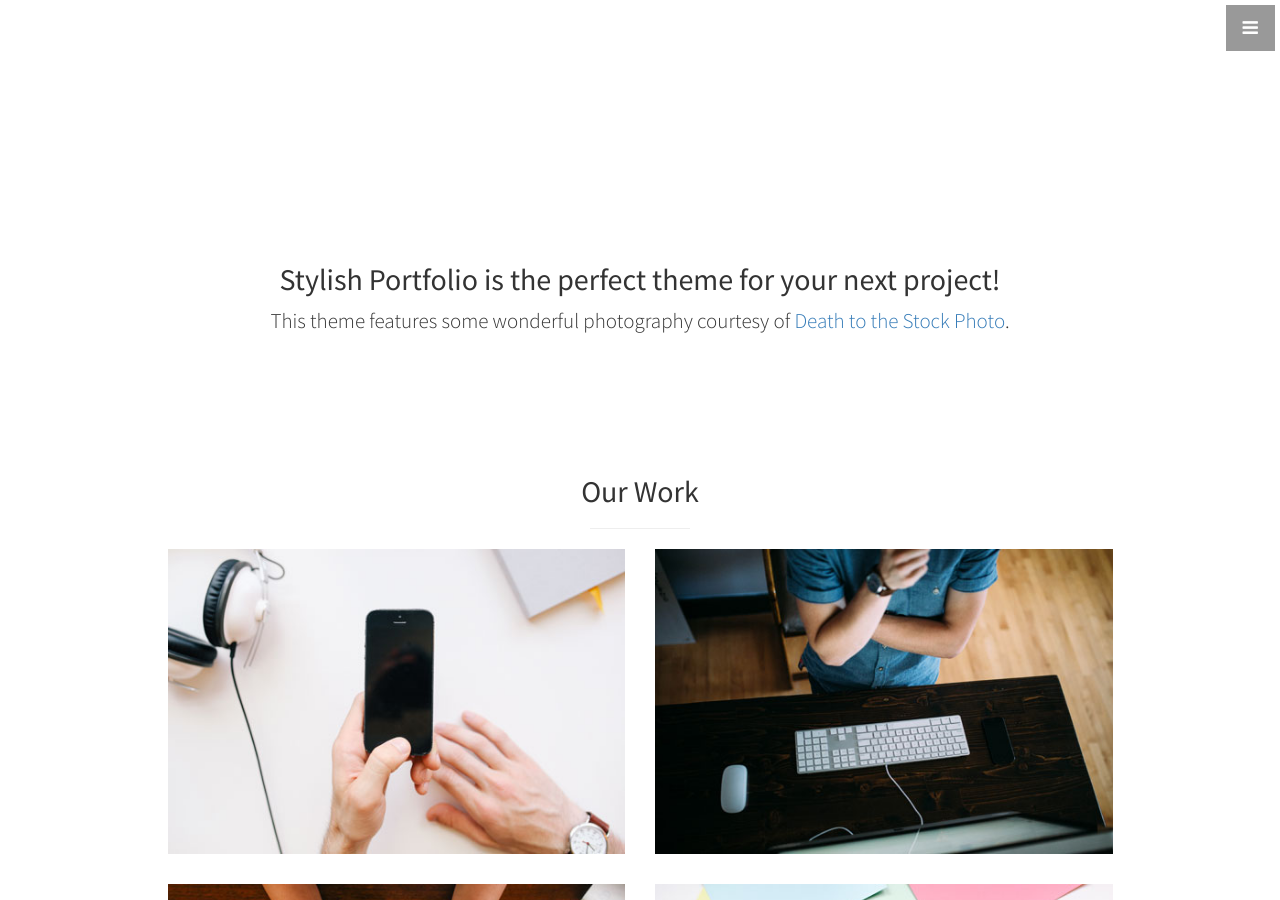
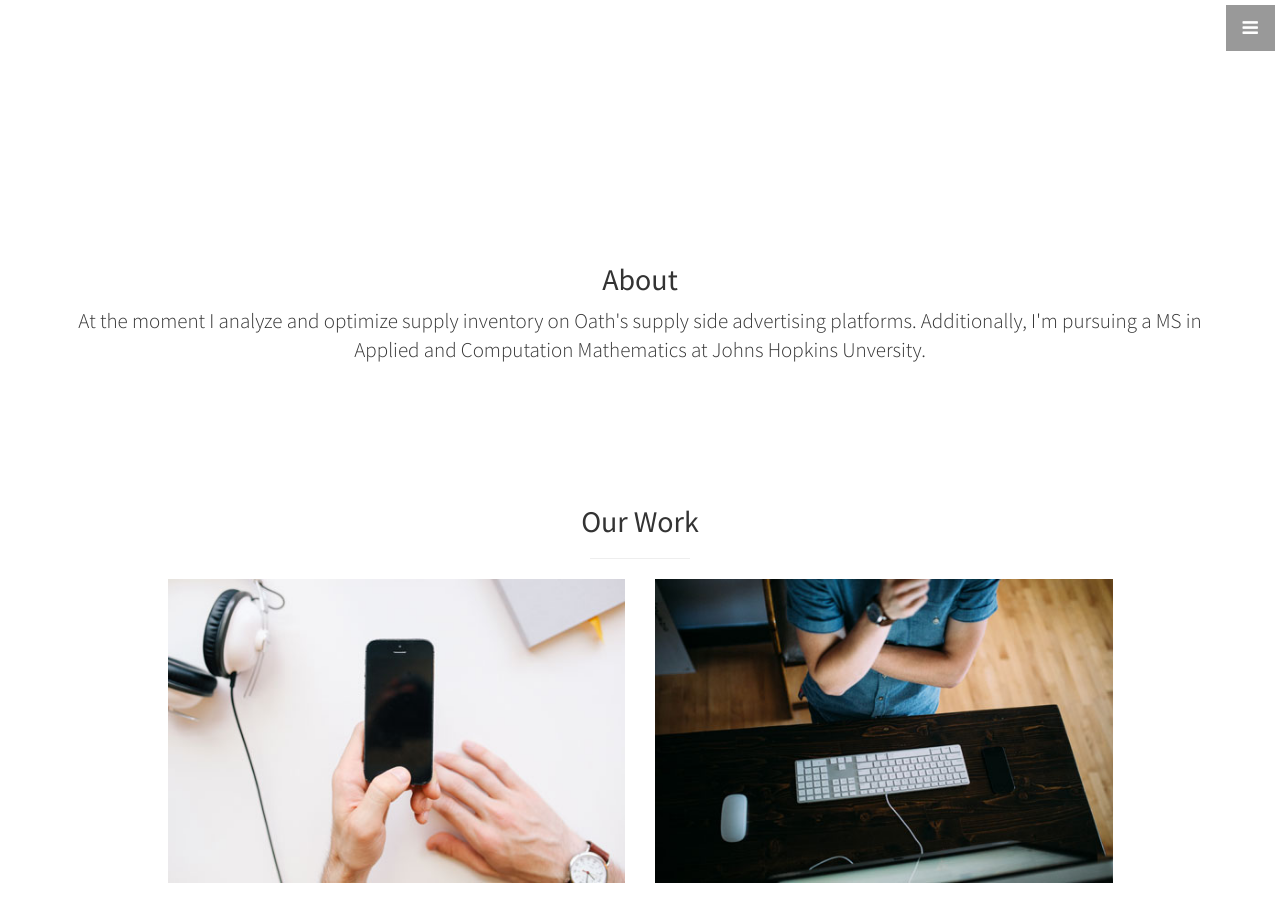
Before and after one commit to healyt22/healyt22.github.io, a Jekyll site: the page built from index.html, in a window 1280 px wide and 900 px high, scrolled down 907 px. Built offline with Jekyll 4.4.1, drawn with Linux system fonts in a browser that asks for light colours.

Commit message:
messin with stuff

```diff
--- a/_includes/about.html
+++ b/_includes/about.html
@@ -2,8 +2,9 @@
   <div class="container">
     <div class="row">
       <div class="col-lg-12 text-center">
-        <h2>Stylish Portfolio is the perfect theme for your next project!</h2>
-        <p class="lead">This theme features some wonderful photography courtesy of <a target="_blank" href="http://join.deathtothestockphoto.com/">Death to the Stock Photo</a>.</p>
+        <h2>About</h2>
+        <p class="lead">At the moment I analyze and optimize supply inventory on Oath's supply side advertising platforms.
+          Additionally, I'm pursuing a MS in Applied and Computation Mathematics at Johns Hopkins Unversity.</p>
       </div>
     </div>
     <!-- /.row -->
```
Also changed, not shown: img/golf.jpg (added).
